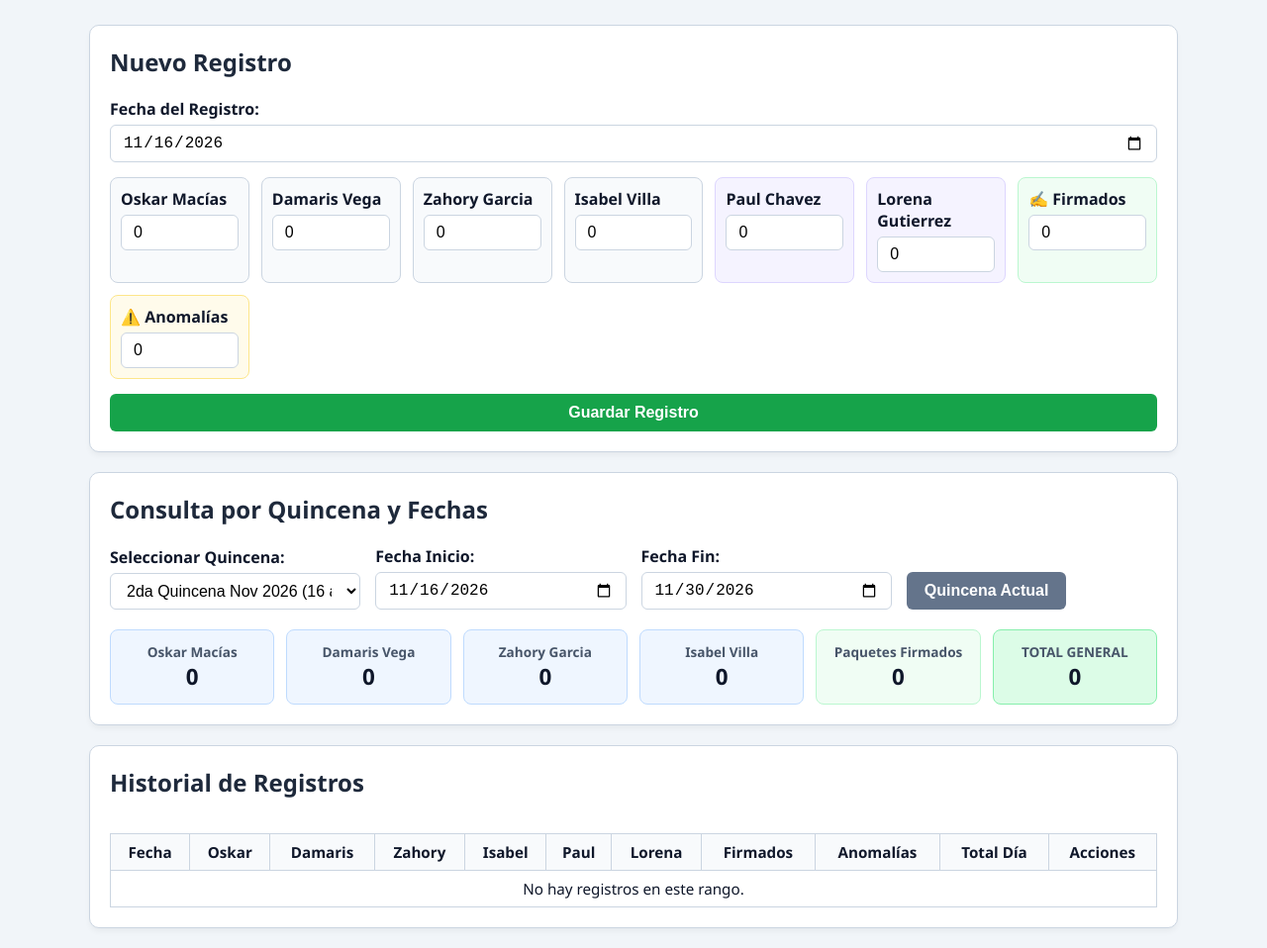
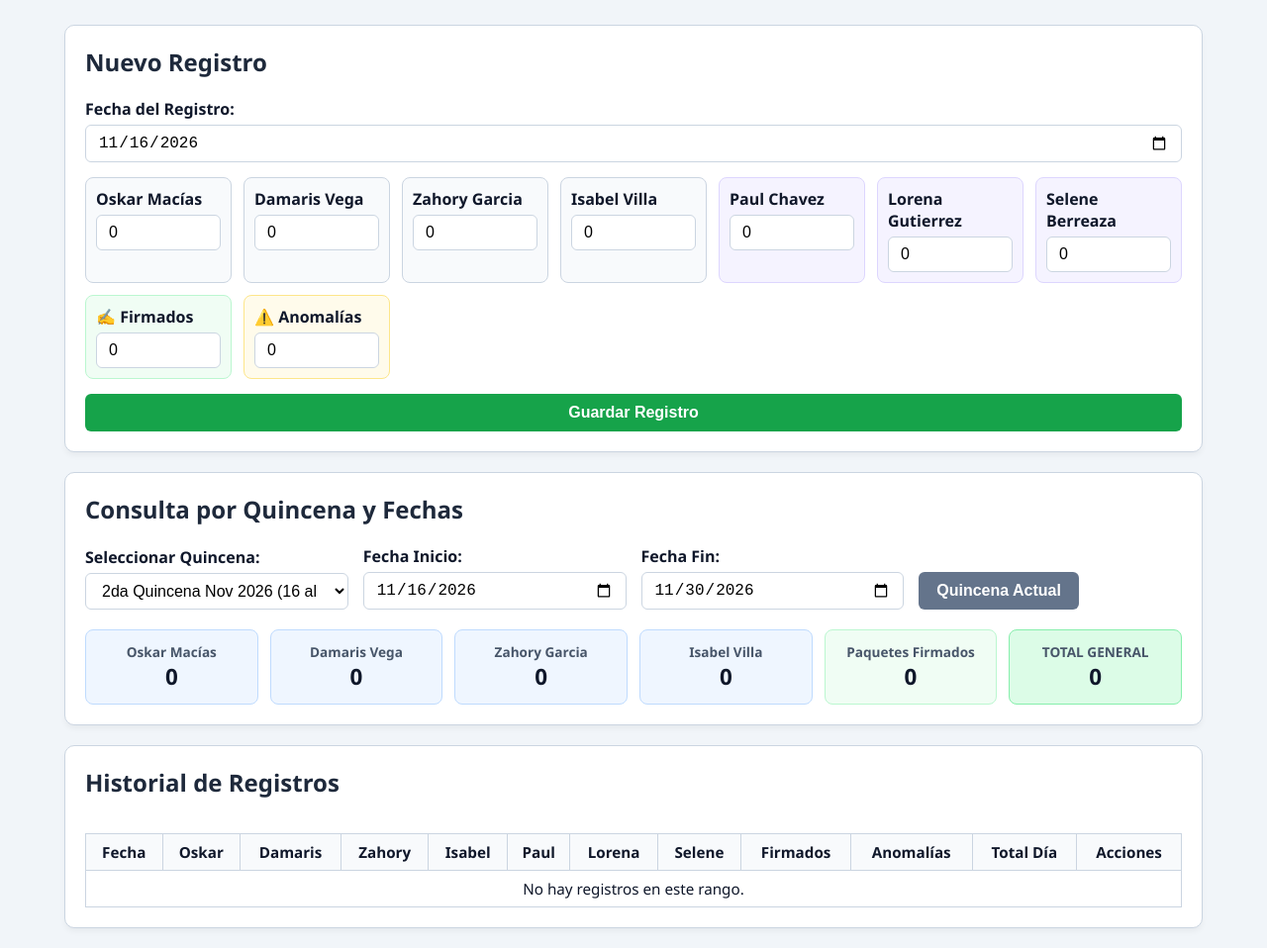
Before and after one commit to OskarMacias/Conteo-paquetes, a plain HTML site: page index.html in a window 1280 px wide. Shown: the part 79-1037 px from the top of the page at 99% size. Drawn offline with Linux system fonts and the light colour scheme.

Commit message:
Update index.html

```diff
--- a/index.html
+++ b/index.html
@@ -35,7 +35,7 @@
     }
 
     .container {
-      max-width: 1100px;
+      max-width: 1150px;
       margin: 0 auto;
       display: flex;
       flex-direction: column;
@@ -242,6 +242,10 @@
             <label for="lorena">Lorena Gutierrez</label>
             <input type="number" id="lorena" min="0" value="0" required>
           </div>
+          <div class="user-box extra-box">
+            <label for="selene">Selene Berreaza</label>
+            <input type="number" id="selene" min="0" value="0" required>
+          </div>
           <div class="user-box special-box">
             <label for="firmados">✍️ Firmados</label>
             <input type="number" id="firmados" min="0" value="0" required>
@@ -299,6 +303,7 @@
               <th>Isabel</th>
               <th>Paul</th>
               <th>Lorena</th>
+              <th>Selene</th>
               <th>Firmados</th>
               <th>Anomalías</th>
               <th>Total Día</th>
@@ -337,10 +342,11 @@
       const isabel = parseInt(document.getElementById('isabel').value) || 0;
       const paul = parseInt(document.getElementById('paul').value) || 0;
       const lorena = parseInt(document.getElementById('lorena').value) || 0;
+      const selene = parseInt(document.getElementById('selene').value) || 0;
       const firmados = parseInt(document.getElementById('firmados').value) || 0;
       const anomalias = parseInt(document.getElementById('anomalias').value) || 0;
 
-      const total = oskar + damaris + zahory + isabel + paul + lorena + firmados;
+      const total = oskar + damaris + zahory + isabel + paul + lorena + selene + firmados;
 
       const newRecord = {
         id: Date.now(),
@@ -351,6 +357,7 @@
         isabel,
         paul,
         lorena,
+        selene,
         firmados,
         anomalias,
         total
@@ -365,6 +372,7 @@
       document.getElementById('isabel').value = 0;
       document.getElementById('paul').value = 0;
       document.getElementById('lorena').value = 0;
+      document.getElementById('selene').value = 0;
       document.getElementById('firmados').value = 0;
       document.getElementById('anomalias').value = 0;
       document.getElementById('regDate').value = getTodayFormatted();
@@ -377,7 +385,6 @@
       applyFilter();
     }
 
-    // Calcula el rango de una quincena específica según una fecha dada
     function getFortnightRange(d = new Date()) {
       const year = d.getFullYear();
       const month = d.getMonth();
@@ -402,19 +409,16 @@
       return { startDate: format(start), endDate: format(end) };
     }
 
-    // Genera las opciones del selector de quincenas basándose en los registros y el mes actual
     function populateFortnightDropdown() {
       const select = document.getElementById('fortnightSelect');
       select.innerHTML = '';
 
       const rangesMap = new Map();
 
-      // Agregar quincena actual obligatoriamente
       const currentRange = getFortnightRange(new Date());
       const labelCurrent = formatFortnightLabel(currentRange.startDate, currentRange.endDate) + " (Actual)";
       rangesMap.set(currentRange.startDate + '|' + currentRange.endDate, labelCurrent);
 
-      // Agregar quincenas existentes en los registros
       records.forEach(r => {
         if (!r.date) return;
         const parts = r.date.split('-');
@@ -472,7 +476,7 @@
       tbody.innerHTML = '';
 
       if (dataToDisplay.length === 0) {
-        tbody.innerHTML = '<tr><td colspan="11">No hay registros en este rango.</td></tr>';
+        tbody.innerHTML = '<tr><td colspan="12">No hay registros en este rango.</td></tr>';
         return;
       }
 
@@ -481,6 +485,7 @@
         const anomaliasVal = item.anomalias || 0;
         const paulVal = item.paul || 0;
         const lorenaVal = item.lorena || 0;
+        const seleneVal = item.selene || 0;
 
         const tr = document.createElement('tr');
         tr.innerHTML = `
@@ -491,6 +496,7 @@
           <td>${item.isabel || 0}</td>
           <td>${paulVal}</td>
           <td>${lorenaVal}</td>
+          <td>${seleneVal}</td>
           <td>${firmadosVal}</td>
           <td>${anomaliasVal}</td>
           <td><strong>${item.total || 0}</strong></td>
@@ -514,7 +520,7 @@
       }
 
       let totalOskar = 0, totalDamaris = 0, totalZahory = 0, totalIsabel = 0;
-      let totalPaul = 0, totalLorena = 0, totalFirmados = 0;
+      let totalPaul = 0, totalLorena = 0, totalSelene = 0, totalFirmados = 0;
 
       filtered.forEach(r => {
         totalOskar += (r.oskar || 0);
@@ -523,12 +529,12 @@
         totalIsabel += (r.isabel || 0);
         totalPaul += (r.paul || 0);
         totalLorena += (r.lorena || 0);
+        totalSelene += (r.selene || 0);
         totalFirmados += (r.firmados || 0);
       });
 
-      const grandTotal = totalOskar + totalDamaris + totalZahory + totalIsabel + totalPaul + totalLorena + totalFirmados;
+      const grandTotal = totalOskar + totalDamaris + totalZahory + totalIsabel + totalPaul + totalLorena + totalSelene + totalFirmados;
 
-      // Renderizar tarjetas dinámicas (solo muestra usuarios temporales si tienen > 0 paquetes en este filtro)
       const cardsContainer = document.getElementById('summaryCardsContainer');
       let cardsHTML = `
         <div class="summary-card"><span>Oskar Macías</span><strong>${totalOskar}</strong></div>
@@ -542,6 +548,9 @@
       }
       if (totalLorena > 0) {
         cardsHTML += `<div class="summary-card extra-card"><span>Lorena Gutierrez</span><strong>${totalLorena}</strong></div>`;
+      }
+      if (totalSelene > 0) {
+        cardsHTML += `<div class="summary-card extra-card"><span>Selene Berreaza</span><strong>${totalSelene}</strong></div>`;
       }
 
       cardsHTML += `
@@ -560,7 +569,6 @@
       }
     }
 
-    // Inicializar
     populateFortnightDropdown();
     loadCurrentFortnight();
   </script>
```
